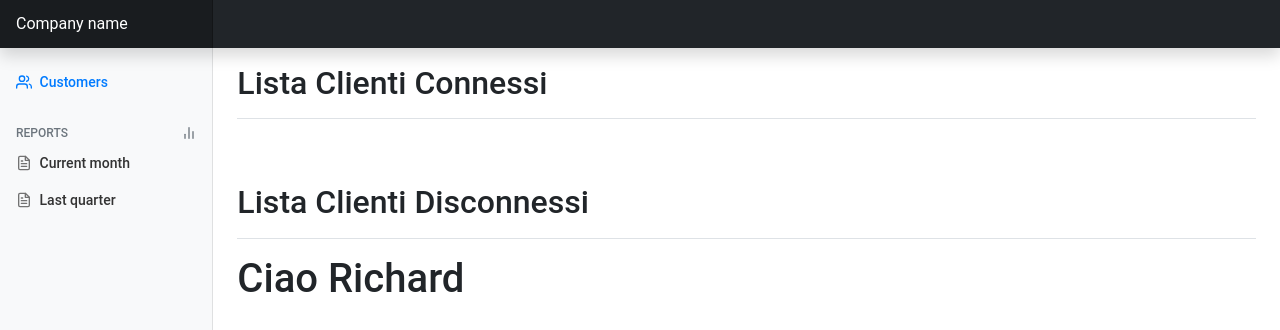
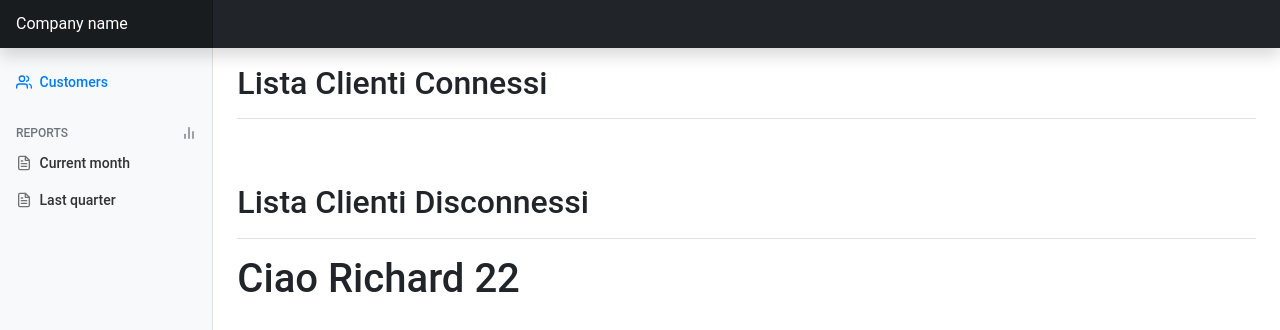
Before and after one commit to Storci/pwa-prod, a plain HTML site: page 01_Customers.html in a window 1280 px wide. Shown: the top 330 px of the page. Drawn offline with nearby package versions, Linux system fonts and the light colour scheme; no server answers.

Commit message:
modifica

```diff
--- a/01_Customers.html
+++ b/01_Customers.html
@@ -14,8 +14,7 @@
     <body>
         <header class="navbar navbar-dark sticky-top bg-dark flex-md-nowrap p-0 shadow">
             <a class="navbar-brand col-md-3 col-lg-2 me-0 px-3" href="#">Company name</a>
-            <button class="navbar-toggler position-absolute d-md-none collapsed" type="button" data-bs-toggle="collapse" data-bs-target="#sidebarMenu" aria-controls="sidebarMenu" aria-expanded="false" aria-label="Toggle navigation">
-                <span class="navbar-toggler-icon"></span>
+            <button class="navbar-toggler position-absolute d-md-none collapsed" type="button" data-bs-toggle="collapse" data-bs-target="#sidebarMenu" aria-controls="sidebarMenu" aria-expanded="false" aria-label="Toggle navigation"> <span class="navbar-toggler-icon"></span>
             </button>
         </header>
         <div class="container-fluid">
@@ -23,7 +22,8 @@
                 <nav id="sidebarMenu" class="col-md-3 col-lg-2 d-md-block bg-light sidebar collapse">
                     <div class="position-sticky pt-3">
                         <ul class="nav flex-column">
-                            <li class="nav-item"><a class="nav-link active" aria-current="page" href="#"> <svg xmlns="http://www.w3.org/2000/svg" width="24" height="24" viewBox="0 0 24 24" fill="none" stroke="currentColor" stroke-width="2" stroke-linecap="round" stroke-linejoin="round" class="feather feather-users">
+                            <li class="nav-item">
+                                <a class="nav-link active" aria-current="page" href="#"> <svg xmlns="http://www.w3.org/2000/svg" width="24" height="24" viewBox="0 0 24 24" fill="none" stroke="currentColor" stroke-width="2" stroke-linecap="round" stroke-linejoin="round" class="feather feather-users">
                                         <path d="M17 21v-2a4 4 0 0 0-4-4H5a4 4 0 0 0-4 4v2"></path>
                                         <circle cx="9" cy="7" r="4"></circle>
                                         <path d="M23 21v-2a4 4 0 0 0-3-3.87"></path>
@@ -39,8 +39,7 @@
                                 <line x1="6" y1="20" x2="6" y2="14"></line>
                             </svg> </h6>
                         <ul class="nav flex-column mb-2">
-                            <li class="nav-item">
-                                <a class="nav-link" href="#"> <svg xmlns="http://www.w3.org/2000/svg" width="24" height="24" viewBox="0 0 24 24" fill="none" stroke="currentColor" stroke-width="2" stroke-linecap="round" stroke-linejoin="round" class="feather feather-file-text">
+                            <li class="nav-item"> <a class="nav-link" href="#"> <svg xmlns="http://www.w3.org/2000/svg" width="24" height="24" viewBox="0 0 24 24" fill="none" stroke="currentColor" stroke-width="2" stroke-linecap="round" stroke-linejoin="round" class="feather feather-file-text">
                                         <path d="M14 2H6a2 2 0 0 0-2 2v16a2 2 0 0 0 2 2h12a2 2 0 0 0 2-2V8z"></path>
                                         <polyline points="14 2 14 8 20 8"></polyline>
                                         <line x1="16" y1="13" x2="8" y2="13"></line>
@@ -49,8 +48,7 @@
                                     </svg>
                                 Current month </a>
                             </li>
-                            <li class="nav-item">
-                                <a class="nav-link" href="#"> <svg xmlns="http://www.w3.org/2000/svg" width="24" height="24" viewBox="0 0 24 24" fill="none" stroke="currentColor" stroke-width="2" stroke-linecap="round" stroke-linejoin="round" class="feather feather-file-text">
+                            <li class="nav-item"> <a class="nav-link" href="#"> <svg xmlns="http://www.w3.org/2000/svg" width="24" height="24" viewBox="0 0 24 24" fill="none" stroke="currentColor" stroke-width="2" stroke-linecap="round" stroke-linejoin="round" class="feather feather-file-text">
                                         <path d="M14 2H6a2 2 0 0 0-2 2v16a2 2 0 0 0 2 2h12a2 2 0 0 0 2-2V8z"></path>
                                         <polyline points="14 2 14 8 20 8"></polyline>
                                         <line x1="16" y1="13" x2="8" y2="13"></line>
@@ -79,7 +77,7 @@
                         </div>
                     </div>
                     <div class="pg-empty-placeholder row row-cols-1 row-cols-lg-4 row-cols-md-2 row-cols-sm-1" id="IDRowDisconnected" data-pg-name="row-customer-disconnected" title="Clienti Disconnessi"></div>
-                    <h1>Ciao Richard</h1>
+                    <h1>Ciao Richard 22</h1>
                 </main>
             </div>
         </div>
```
